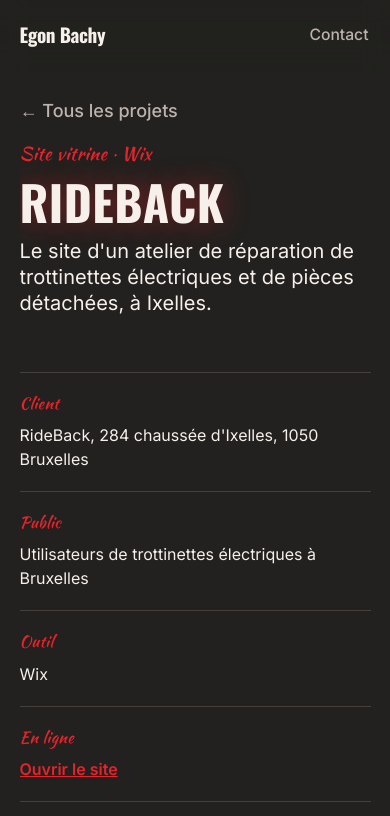
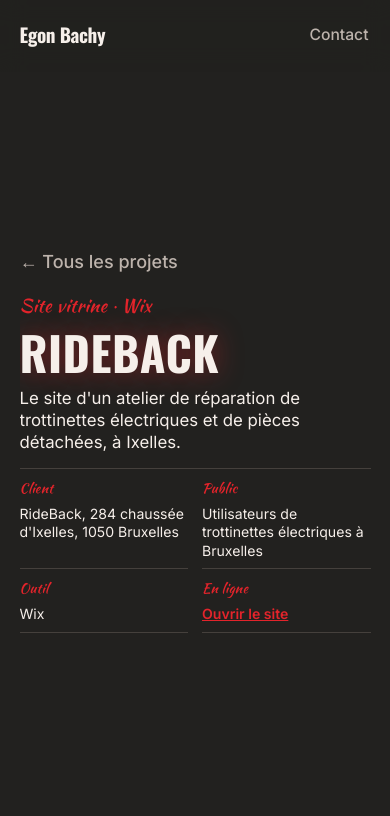
Before and after one commit to egonbachy-sudo/portfolio, a plain HTML site: page rideback.html in a window 390 px wide. Shown: the part 75-891 px from the top of the page. Drawn offline with nearby package versions, Linux system fonts and the light colour scheme.

Commit message:
Add files via upload

```diff
--- a/rideback.html
+++ b/rideback.html
@@ -1,6 +1,6 @@
 <!doctype html>
 <html lang="fr">
-<head><script>document.documentElement.setAttribute('data-theme','light');</script>
+<head><!-- VERSION mobile-fit 3 --><script>document.documentElement.setAttribute('data-theme','light');</script>
 <meta charset="utf-8">
 <meta name="viewport" content="width=device-width, initial-scale=1">
 <meta name="description" content="RideBack : site vitrine d'un atelier de trottinettes électriques à Ixelles.">
@@ -396,6 +396,11 @@
 .pills{margin-top:12px!important;gap:6px!important}.pills li{padding:7px 13px!important;font-size:.85rem}
 .sw{margin-top:12px!important}.sw i{width:48px!important;height:48px!important;border-radius:14px!important}
 .phero.duo .browser{margin-top:10px!important}
+.phero{padding-top:78px!important}
+.phero .facts{display:grid!important;grid-template-columns:1fr 1fr;gap:0 14px;margin-top:14px!important}
+.phero .facts>div{padding:8px 0!important}.phero .facts dt{font-size:.85rem!important}.phero .facts dd{font-size:.88rem!important;line-height:1.3;margin:0}
+.phero .lede{font-size:1.05rem!important;margin-bottom:0!important}
+.phero h1{font-size:clamp(2.4rem,12vw,3.4rem)!important}
 }
 @media (max-width:860px) and (max-height:700px){
 .slide:not(.solo) .device{height:26svh!important}.slide .browser{max-height:26svh!important;overflow:hidden!important}
```
Also changed, not shown: dejeuner-sur-le-feed.html (+6 -1 lines), passoire.html (+6 -1 lines).
